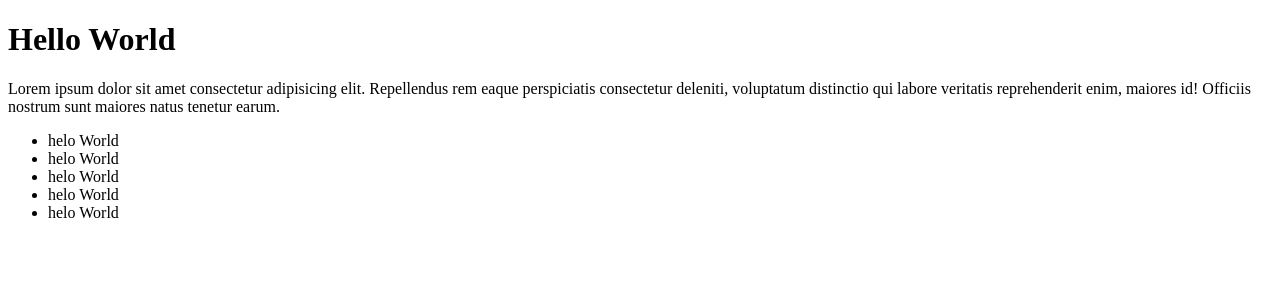
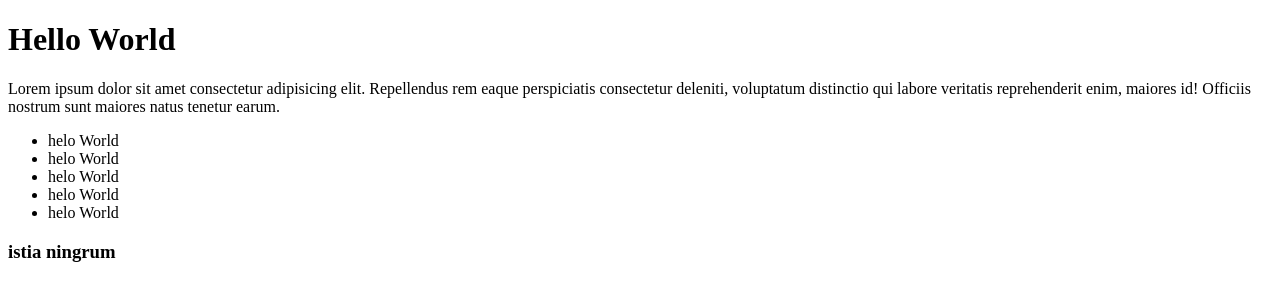
Before and after one commit to Istianrm/latihan-git, a plain HTML site: page index.html in a window 1280 px wide. Drawn offline with Linux system fonts and the light colour scheme.

Commit message:
Menambahkan h3

```diff
--- a/index.html
+++ b/index.html
@@ -17,5 +17,7 @@
         <li>helo World</li>
         <li>helo World</li>
     </ul>
+
+    <h3>istia ningrum</h3>
 </body>
 </html>
```
